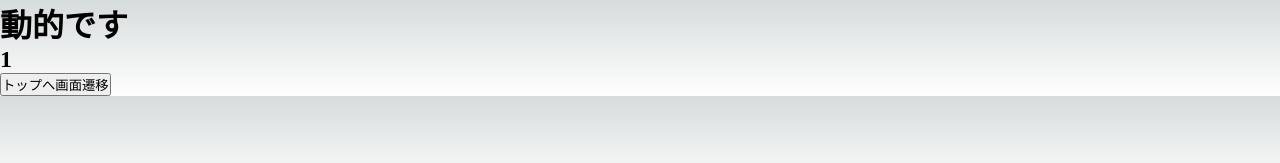
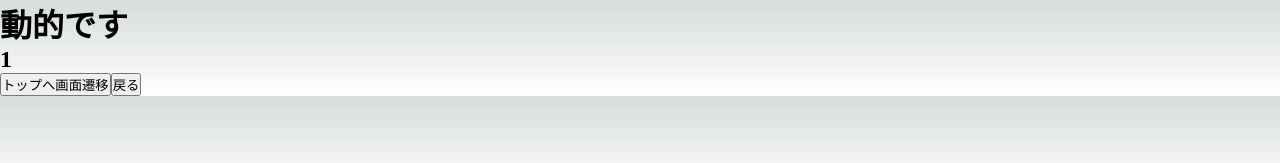
Before and after one commit to kei-1313/Nextjs-practice, a Next.js app: page /blog/1 in a window 1280 px wide. Shown: the top 163 px of the page. Built offline with nearby package versions, Linux system fonts and the light colour scheme.

Commit message:
useRouterde

```diff
--- a/src/pages/blog/[id].js
+++ b/src/pages/blog/[id].js
@@ -9,11 +9,16 @@ const id = ({query}) => {
     router.push('/');
   }
 
+  const clickHandlerBack = () => {
+    router.back();
+  }
+
   return (
     <div>
       <h1>動的です</h1>
       <h2>{ router.query.id }</h2>
       <button onClick={clickHandler}>トップへ画面遷移</button>
+      <button onClick={clickHandlerBack}>戻る</button>
     </div>
   )
 }
```
